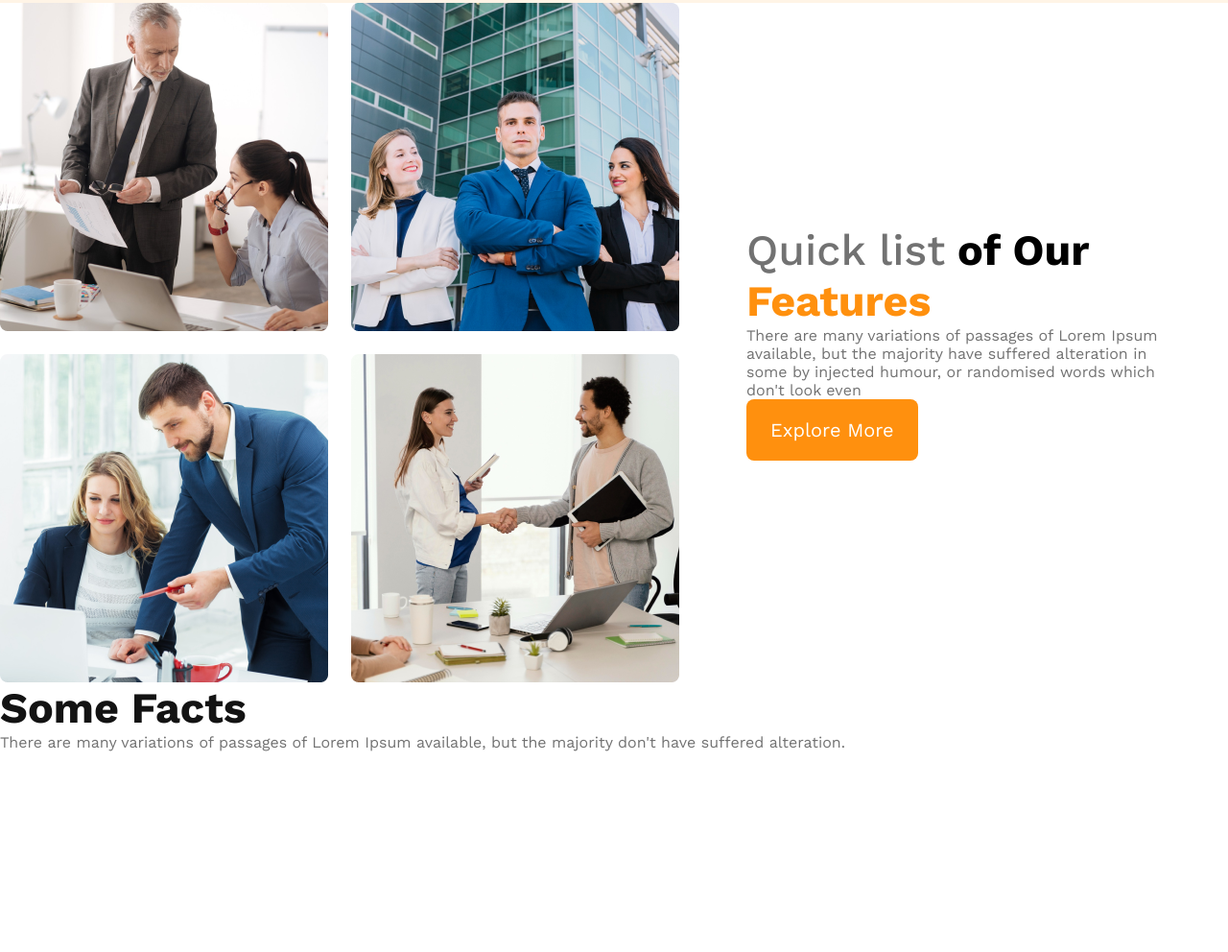
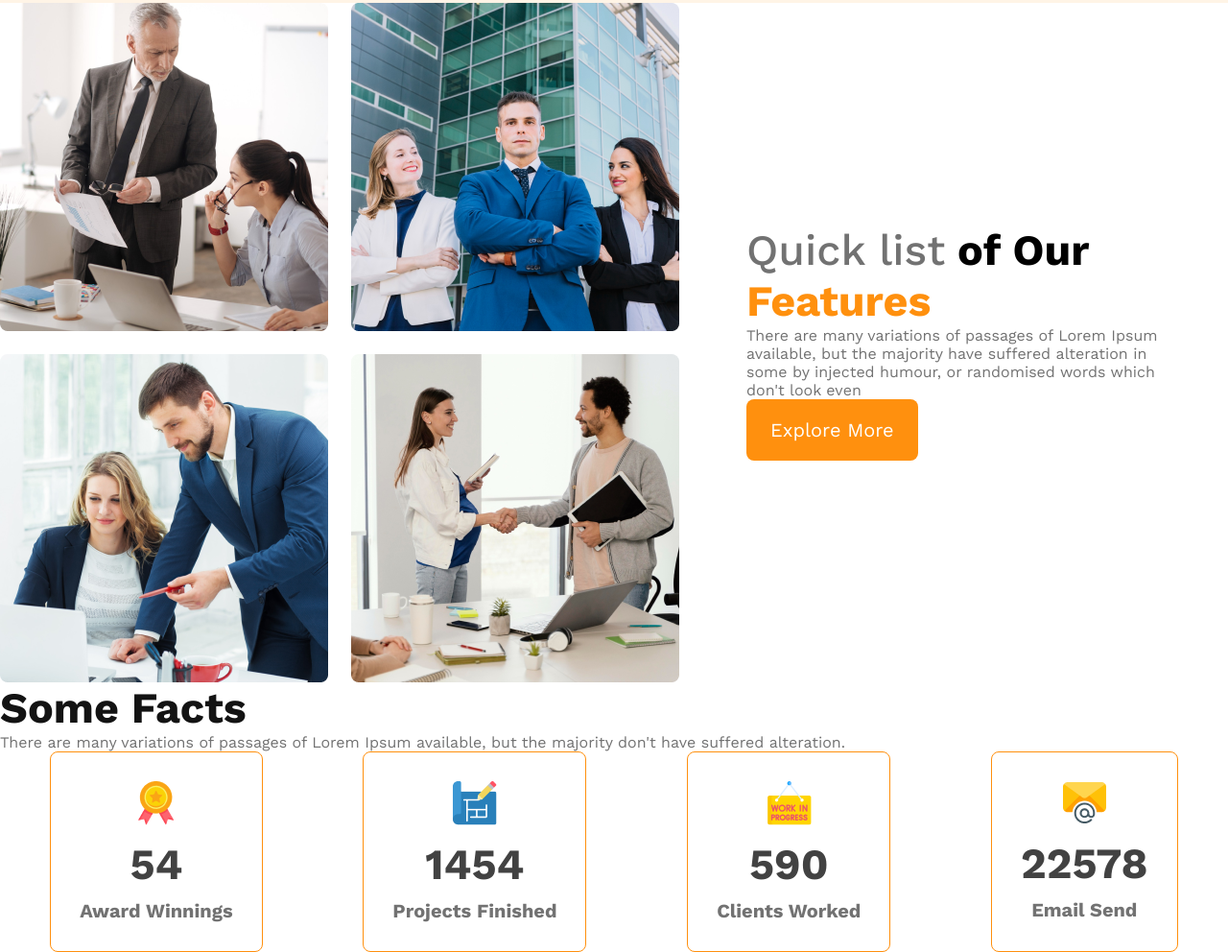
Before and after one commit to MHShohag911/g3-architects-website, a plain HTML site: page index.html in a window 1280 px wide. Shown: the part 817-1809 px from the top of the page at 96% size. Before the commit the page ends 1600 px from the top, so only its background shows below. Drawn offline with nearby package versions, Linux system fonts and the light colour scheme; a web font is replaced by a local one.

Commit message:
Some Facts Section

```diff
--- a/index.html
+++ b/index.html
@@ -54,6 +54,28 @@
         <section class="facts">
             <h3 class="section-title">Some Facts</h3>
             <p class="text-light-gray">There are many variations of passages of Lorem Ipsum available, but the majority don't have suffered alteration.</p>
+            <div class="facts-card-container">
+                <div class="card">
+                    <img src="images/icons/ribon.png" alt="">
+                    <h2 class="card-stats">54</h2>
+                    <p class="card-title text-light-gray">Award Winnings</p>
+                </div>
+                <div class="card">
+                    <img src="images/icons/projects.png" alt="">
+                    <h2 class="card-stats">1454</h2>
+                    <p class="card-title text-light-gray">Projects Finished</p>
+                </div>
+                <div class="card">
+                    <img src="images/icons/customers.png" alt="">
+                    <h2 class="card-stats">590</h2>
+                    <p class="card-title text-light-gray">Clients Worked</p>
+                </div>
+                <div class="card">
+                    <img src="images/icons/email.png" alt="">
+                    <h2 class="card-stats">22578</h2>
+                    <p class="card-title text-light-gray">Email Send</p>
+                </div>
+            </div>
         </section>
     </main>
     <footer>
--- a/styles/architect.css
+++ b/styles/architect.css
@@ -121,8 +121,31 @@ main {
     font-weight: 700;
 }
 
+/* Facts Section */
+.facts-card-container {
+    display: flex;
+    justify-content: space-around;
+}
 
+.facts-card-container .card{
+    border-radius: 8px;
+    border: 1px solid #FF900E;
+    text-align: center;
+    padding: 30px;
+}
 
+.facts-card-container .card-title {
+    font-weight: 600;
+    font-size: 1.25rem;
+    margin-top: 5px;
+}
+
+.facts-card-container .card-stats {
+    font-size: 2.8rem;
+    color: #424242;
+    margin-top: 10px;
+    margin-bottom: 10px;
+}
 
 
 
```
